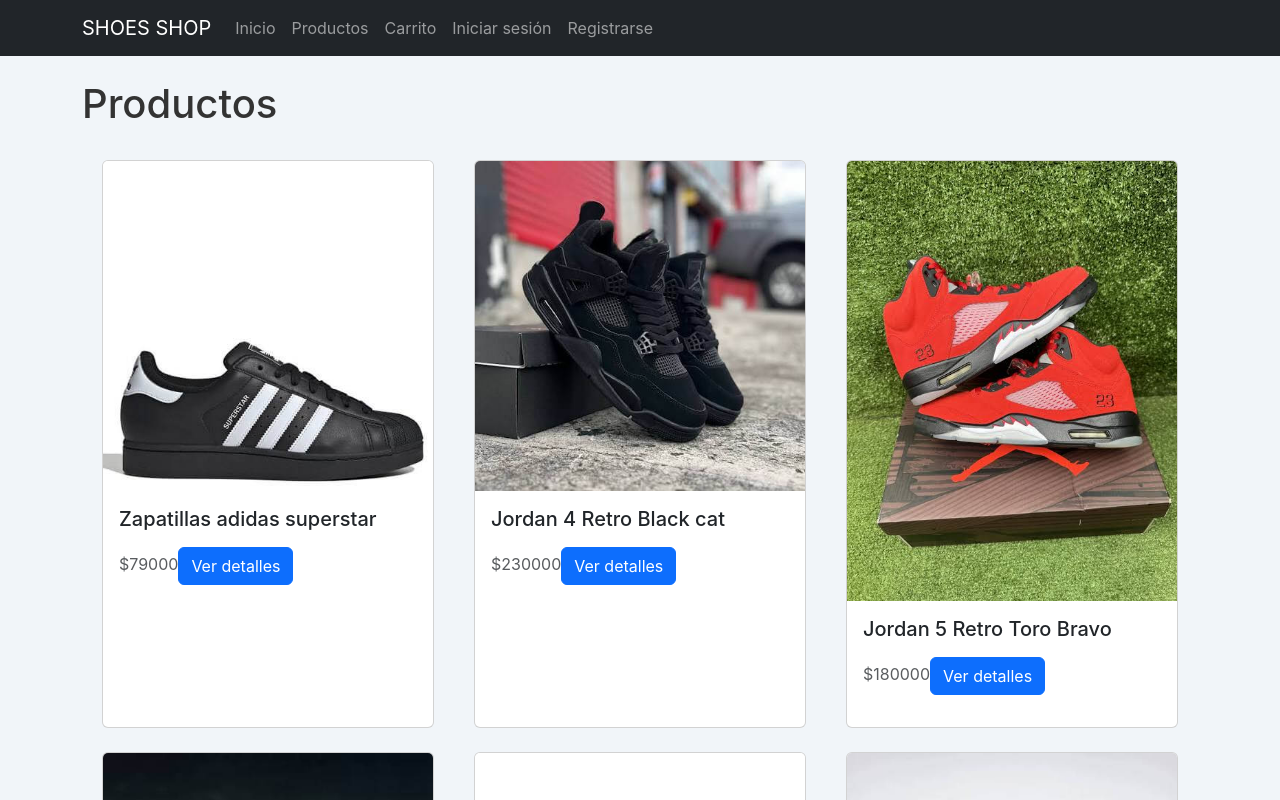
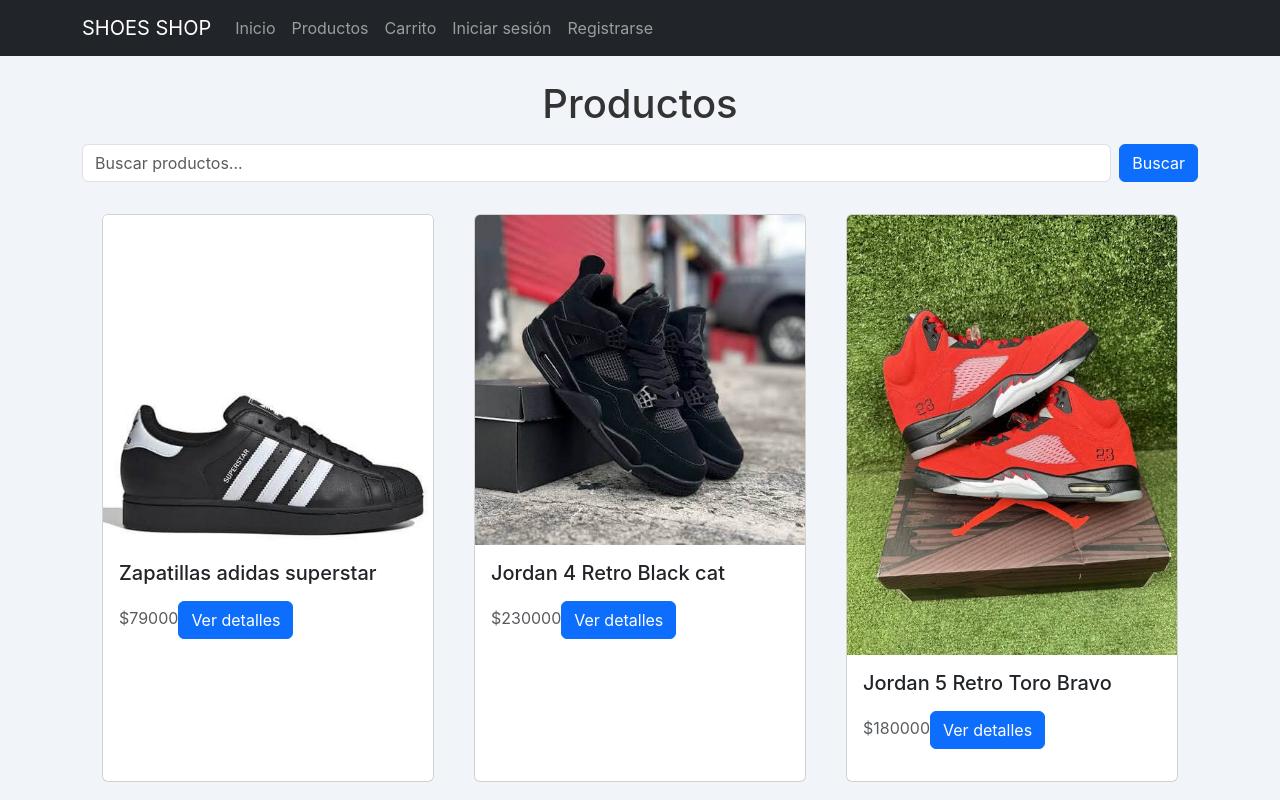
Before and after one commit to freddyrios23/shoes-shop-react, a React (Vite) app: page /products in a window 1280 px wide. Shown: the top 800 px of the page. Built offline with nearby package versions, Linux system fonts and the light colour scheme.

Commit message:
Integra barra de busqueda en productos

```diff
--- a/src/pages/Products.jsx
+++ b/src/pages/Products.jsx
@@ -1,14 +1,21 @@
 
-// Importamos la lista de productos
+import React, { useState } from "react";
+import SearchBar from "../components/molecules/SearchBar";
 import ProductList from "../components/organims/ProductList";
 
 function Products() {
+    // Guardamos el texto que se enviará al listado de productos
+    const [busqueda, setBusqueda] = useState("");
+
     return (
         <div className="container mt-4">
-            <h1>Productos</h1>
+            <h1 className="text-center">Productos</h1>
 
-            {/* Mostramos la lista de productos */}
-            <ProductList />
+            {/* Mostramos la barra de búsqueda */}
+            <SearchBar onSearch={setBusqueda} />
+
+            {/* Filtramos los productos según la búsqueda */}
+            <ProductList busqueda={busqueda} />
         </div>
     );
 }
```
